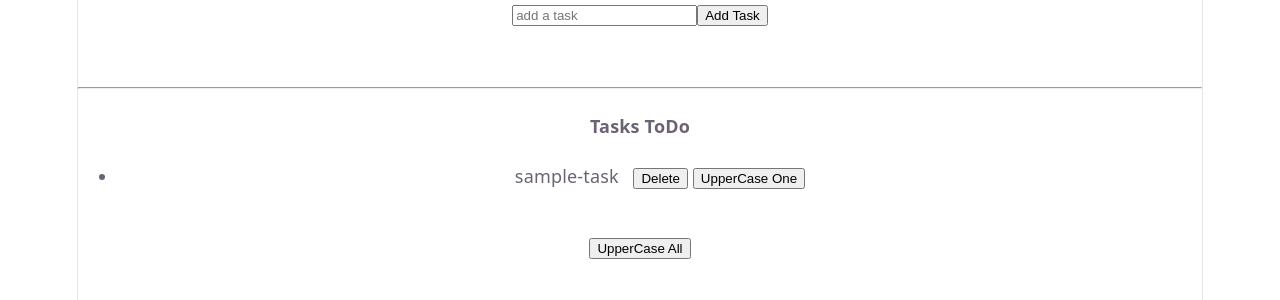
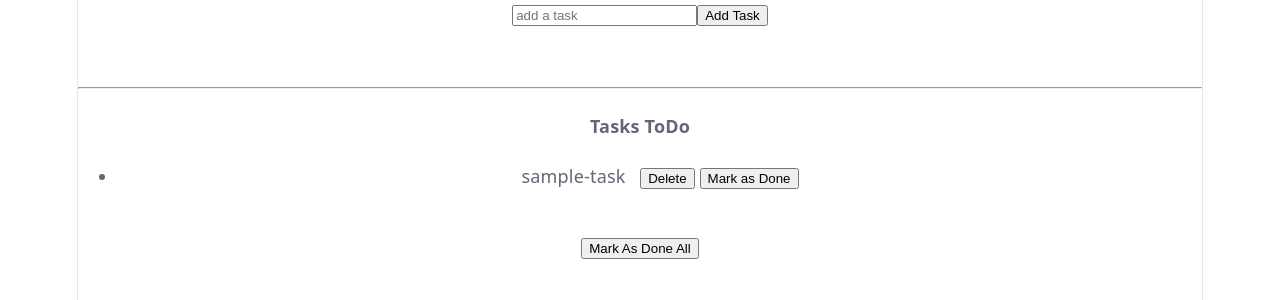
Before and after one commit to Suhani-Saraswat/React-States, a React (Vite) app: page / in a window 1280 px wide. Shown: the top 300 px of the page. Built offline with nearby package versions, Linux system fonts and the light colour scheme.

Commit message:
Mark As Done

```diff
--- a/src/ToDoList.jsx
+++ b/src/ToDoList.jsx
@@ -2,12 +2,12 @@ import { useState } from "react";
 import { v4 as uuidv4 } from 'uuid';
 
 export default function ToDoList() {
-    let [todos, setTodos] = useState([{task: "sample-task", id: uuidv4()}]);
+    let [todos, setTodos] = useState([{task: "sample-task", id: uuidv4(), isDone: false}]);
     let [newTodo, setNewTodo] = useState("");
 
     let addNewTask = () => {
         setTodos((prevTodos) => {
-            return [...prevTodos, {task: newTodo, id: uuidv4()}]
+            return [...prevTodos, {task: newTodo, id: uuidv4(), isDone: false}]
         });
         setNewTodo("");
     };
@@ -21,27 +21,53 @@ export default function ToDoList() {
             todos.filter((prevTodos) => prevTodos.id != id));
     };
 
-    let upperCaseAll = () => {
-        setTodos( (prevTodos) => (
+    // let upperCaseAll = () => {
+    //     setTodos( (prevTodos) => (
+    //         prevTodos.map((todo) => {
+    //             return {
+    //                 ...todo,
+    //                 task: todo.task.toUpperCase(),
+    //             };
+    //         })
+    //     ));
+    // };
+
+    // let upperCaseOne = (id) => {
+    //     setTodos( (prevTodos) => (
+    //         prevTodos.map((todo) => {
+    //             if(todo.id == id) {
+    //                 return {
+    //                     ...todo,
+    //                     task: todo.task.toUpperCase(),
+    //                 };
+    //             } else {
+    //                 return todo;
+    //             }
+    //         })
+    //     ));
+    // };
+
+    let markAsDone = (id) => {
+        setTodos((prevTodos) => (
             prevTodos.map((todo) => {
-                return {
-                    ...todo,
-                    task: todo.task.toUpperCase(),
-                };
+                if(todo.id == id) {
+                    return {
+                        ...todo,
+                        isDone: true,
+                    }
+                } else {
+                    return todo;
+                }
             })
         ));
     };
 
-    let upperCaseOne = (id) => {
-        setTodos( (prevTodos) => (
+    let markAllDone = (id) => {
+        setTodos((prevTodos) => (
             prevTodos.map((todo) => {
-                if(todo.id == id) {
-                    return {
-                        ...todo,
-                        task: todo.task.toUpperCase(),
-                    };
-                } else {
-                    return todo;
+                return {
+                    ...todo,
+                    isDone: true,
                 }
             })
         ));
@@ -65,17 +91,20 @@ export default function ToDoList() {
             <ul>
                 {todos.map((todo) => (
                     <li key={todo.id}>
-                        <span>{todo.task}</span>
+                        <span style={{textDecoration: todo.isDone ? 'line-through' : 'none'}}>{todo.task}</span>
                         &nbsp;&nbsp;&nbsp;
                         <button onClick={() => deleteTodo(todo.id)}>Delete</button>
                         &nbsp;
-                        <button onClick={() => upperCaseOne(todo.id)}>UpperCase One</button>
+                        {/* <button onClick={() => upperCaseOne(todo.id)}>UpperCase One</button>
+                        &nbsp; */}
+                        <button onClick={() => markAsDone(todo.id)}>Mark as Done</button>
                     </li>
                 ))}
             </ul>
 
             <br></br>
-            <button onClick={upperCaseAll}>UpperCase All</button>
+            {/* <button onClick={upperCaseAll}>UpperCase All</button> */}
+            <button onClick={markAllDone}>Mark As Done All</button>
         </div>
     );
 }
```
